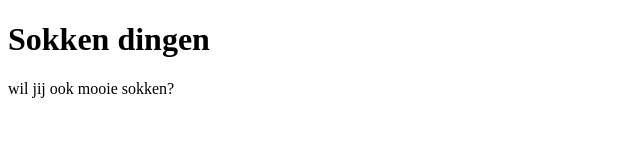
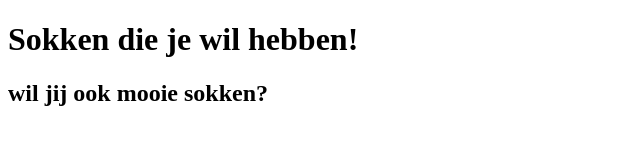
Before and after one commit to git-hub-yama/webshop, a website: page index.html in a window 1280 px wide. Shown: the whole page, without its empty margins (0-640 px from the left). Drawn offline with Linux system fonts and the light colour scheme.

Commit message:
veranderingen voor de headers & opmerking aangepast

```diff
--- a/index.html
+++ b/index.html
@@ -6,8 +6,8 @@
 </head>
 <body>
     <div>
-        <h1>Sokken dingen</h1>
-        <p>wil jij ook mooie sokken?</p>
+        <h1>Sokken die je wil hebben!</h1>
+        <h2>wil jij ook mooie sokken?</h2>
     </div>
 </body>
 </html>
```
